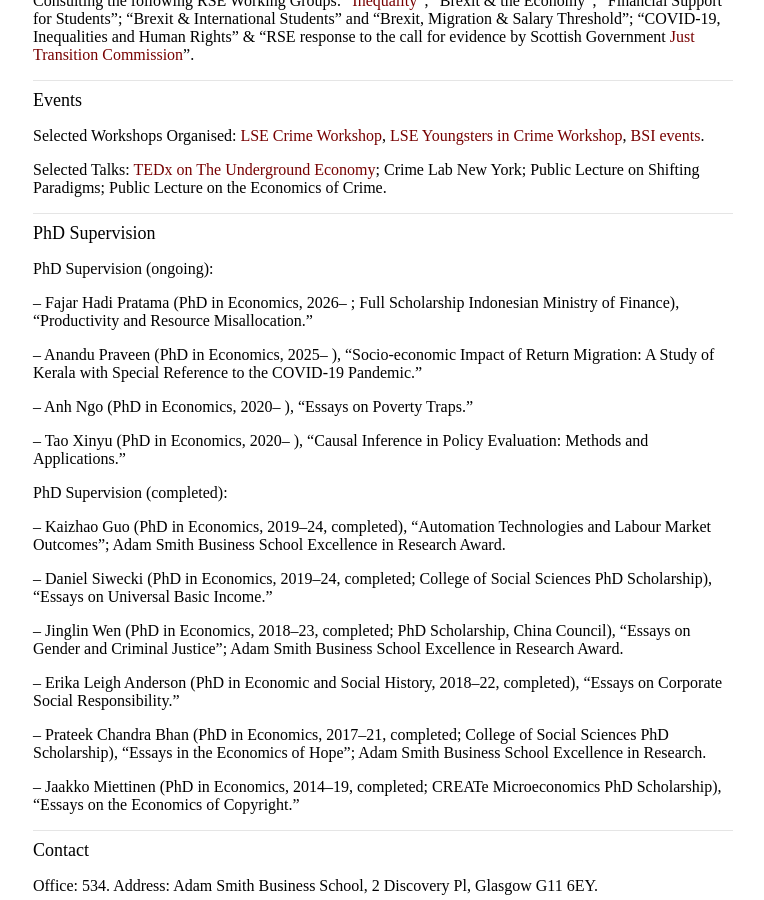
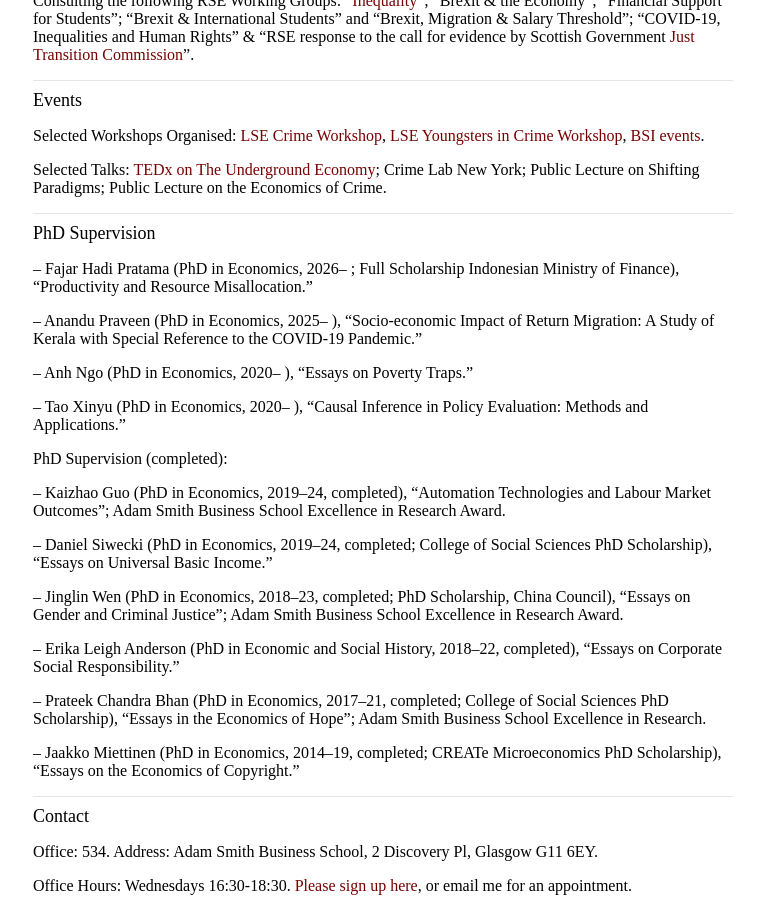
Before and after one commit to koutmeridis/koutmeridis.github.io, a Jekyll site: the page built from index.md, in a window 1280 px wide and 900 px high, scrolled down 1953 px. Shown: the whole window, without its empty margins (257-1021 px from the left). Built offline with Jekyll 4.4.1, drawn with Linux system fonts in a browser that asks for light colours; comment, search, counter and statistics services are not loaded.

Commit message:
Update index.md

```diff
--- a/index.md
+++ b/index.md
@@ -99,8 +99,6 @@ Selected Talks: <a href="https://www.youtube.com/watch?v=wLvewC5f_dU">TEDx on Th
 <hr>
 <font size="+1">PhD Supervision</font>
 
-PhD Supervision (ongoing):
-
 – Fajar Hadi Pratama (PhD in Economics, 2026– ; Full Scholarship Indonesian Ministry of Finance), “Productivity and Resource Misallocation.”
 
 – Anandu Praveen (PhD in Economics, 2025– ), “Socio-economic Impact of Return Migration: A Study of Kerala
```
